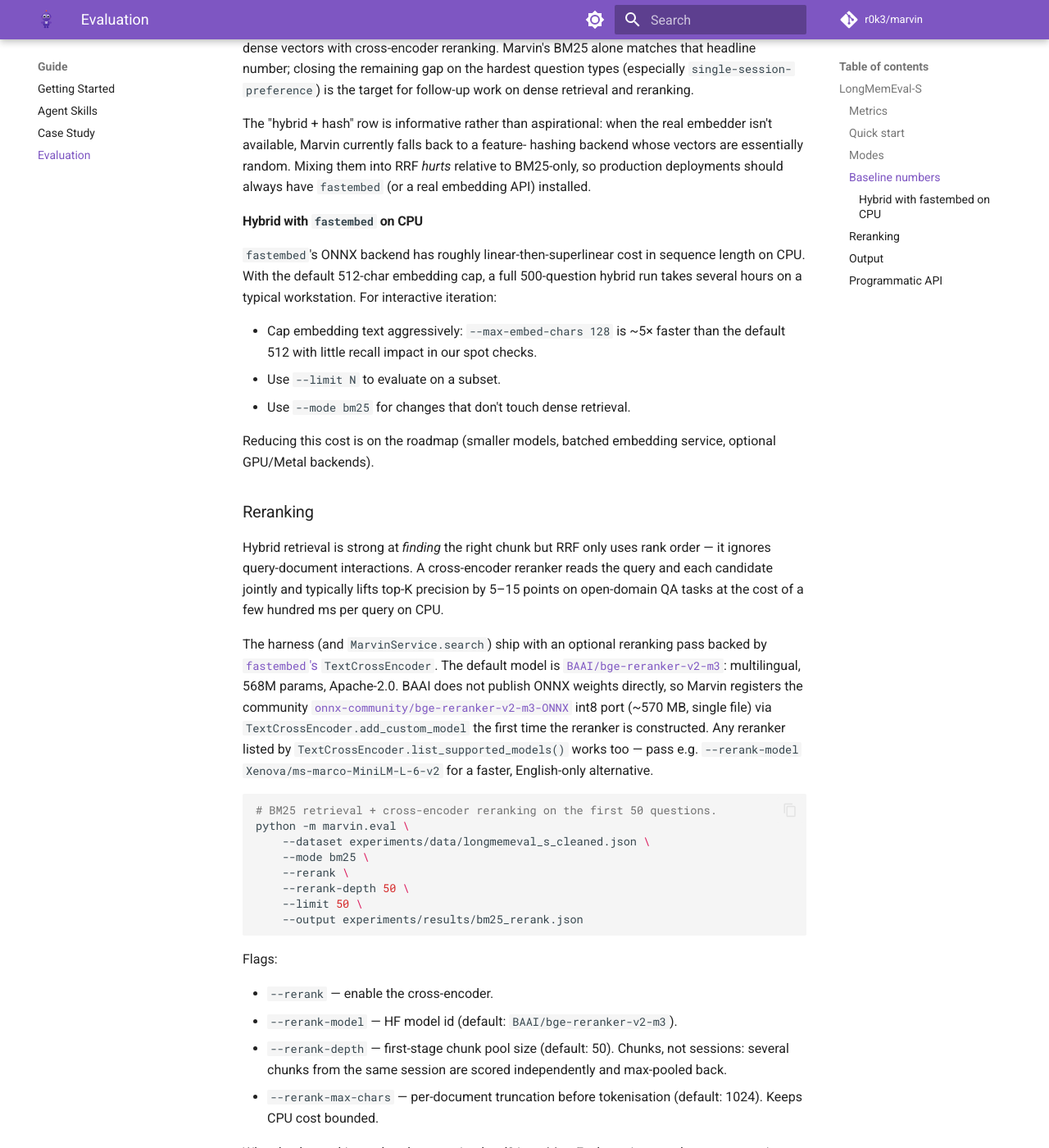
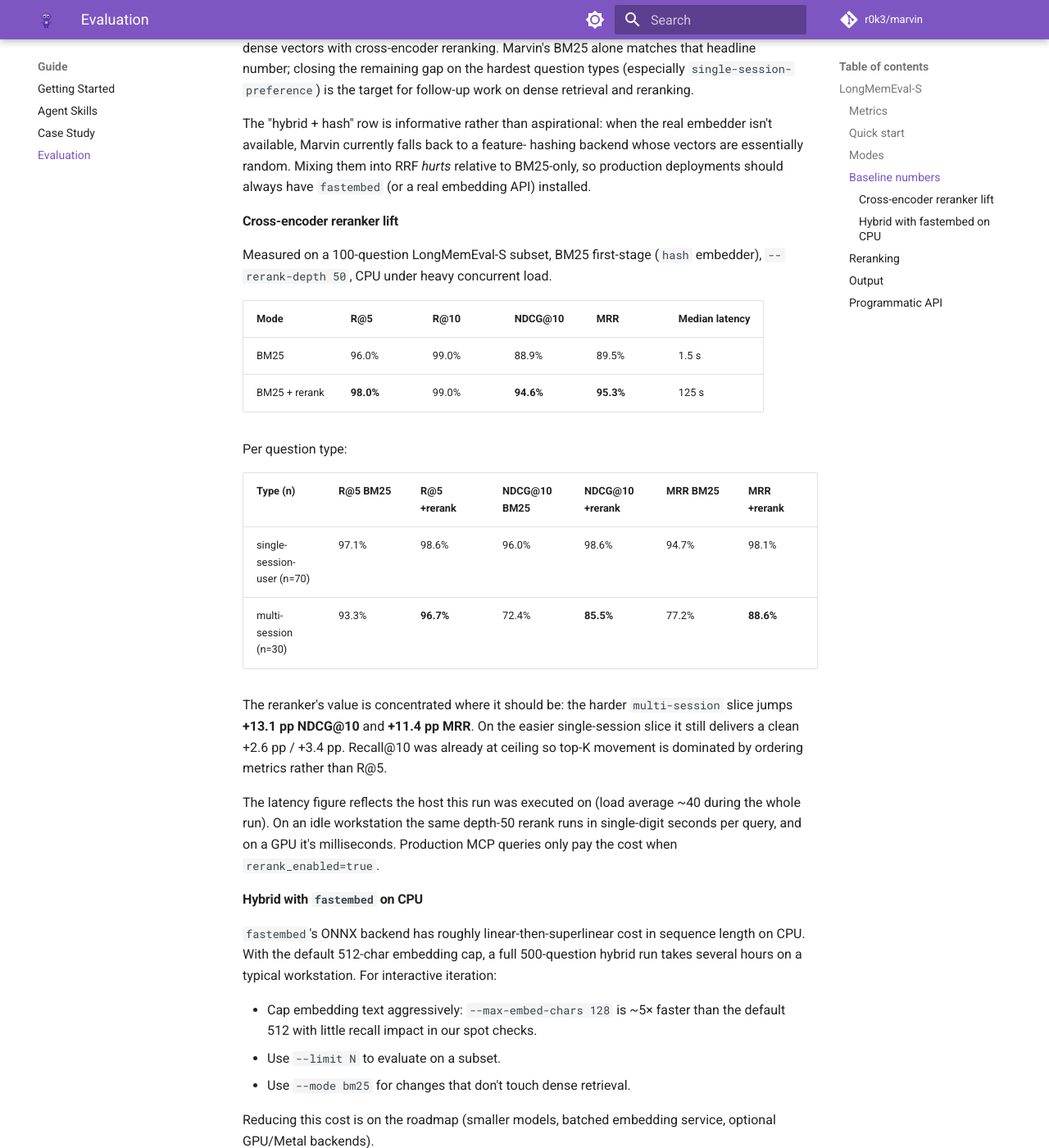
Before and after one commit to r0k3/marvin, an MkDocs documentation site: the page built from docs/guide/evaluation.md, in a window 1280 px wide and 1400 px high, scrolled down 1970 px. Shown: the whole window at 82% size. Built offline with MkDocs 1.6.1 and Material for MkDocs 9.7.7, drawn with Linux system fonts in a browser that asks for light colours; comment, search, counter and statistics services are not loaded; some of the changed text lies outside the part shown.

Commit message:
docs(rerank): cite LongMemEval-S reranker lift (n=100)
Ship measured numbers next to the feature claim: +5.7 pp NDCG@10, +5.8 pp
MRR overall; +13.1 pp / +11.4 pp on the multi-session slice.

```diff
--- a/docs/guide/evaluation.md
+++ b/docs/guide/evaluation.md
@@ -88,6 +88,35 @@ hashing backend whose vectors are essentially random. Mixing them into
 RRF *hurts* relative to BM25-only, so production deployments should
 always have `fastembed` (or a real embedding API) installed.
 
+#### Cross-encoder reranker lift
+
+Measured on a 100-question LongMemEval-S subset, BM25 first-stage (`hash`
+embedder), `--rerank-depth 50`, CPU under heavy concurrent load.
+
+| Mode           | R@5       | R@10  | NDCG@10   | MRR       | Median latency |
+| -------------- | --------- | ----- | --------- | --------- | -------------- |
+| BM25           | 96.0%     | 99.0% | 88.9%     | 89.5%     | 1.5 s          |
+| BM25 + rerank  | **98.0%** | 99.0% | **94.6%** | **95.3%** | 125 s          |
+
+Per question type:
+
+| Type (n)                   | R@5 BM25 | R@5 +rerank | NDCG@10 BM25 | NDCG@10 +rerank | MRR BM25 | MRR +rerank |
+| -------------------------- | -------- | ----------- | ------------ | --------------- | -------- | ----------- |
+| single-session-user (n=70) | 97.1%    | 98.6%       | 96.0%        | 98.6%           | 94.7%    | 98.1%       |
+| multi-session (n=30)       | 93.3%    | **96.7%**   | 72.4%        | **85.5%**       | 77.2%    | **88.6%**   |
+
+The reranker's value is concentrated where it should be: the harder
+`multi-session` slice jumps **+13.1 pp NDCG@10** and **+11.4 pp MRR**. On
+the easier single-session slice it still delivers a clean +2.6 pp /
++3.4 pp. Recall@10 was already at ceiling so top-K movement is dominated
+by ordering metrics rather than R@5.
+
+The latency figure reflects the host this run was executed on (load
+average ~40 during the whole run). On an idle workstation the same
+depth-50 rerank runs in single-digit seconds per query, and on a GPU
+it's milliseconds. Production MCP queries only pay the cost when
+`rerank_enabled=true`.
+
 #### Hybrid with `fastembed` on CPU
 
 `fastembed`'s ONNX backend has roughly linear-then-superlinear cost in
@@ -154,10 +183,13 @@ signal cleanly.
 
 Performance: with `bge-reranker-v2-m3` quantized to int8 on CPU, 50
 `(query, chunk)` pairs take roughly 2–4 seconds on an idle workstation
-and much more on a heavily-loaded box. Budget a few minutes of wall time
-per 100 questions in the harness, or pick a smaller model for
-interactive iteration. MCP gateway queries pay the reranker cost once
-per `search()` call and only when `rerank_enabled` is set.
+and much more on a heavily-loaded box (see the
+[measured lift table](#cross-encoder-reranker-lift) for a worst-case
+number). Budget a few minutes of wall time per 100 questions in the
+harness, or pick a smaller model (e.g.
+`Xenova/ms-marco-MiniLM-L-6-v2`) for interactive iteration. MCP gateway
+queries pay the reranker cost once per `search()` call and only when
+`rerank_enabled` is set.
 
 ### Output
 
```
Also changed, not shown: README.md (+1 -1 lines).
